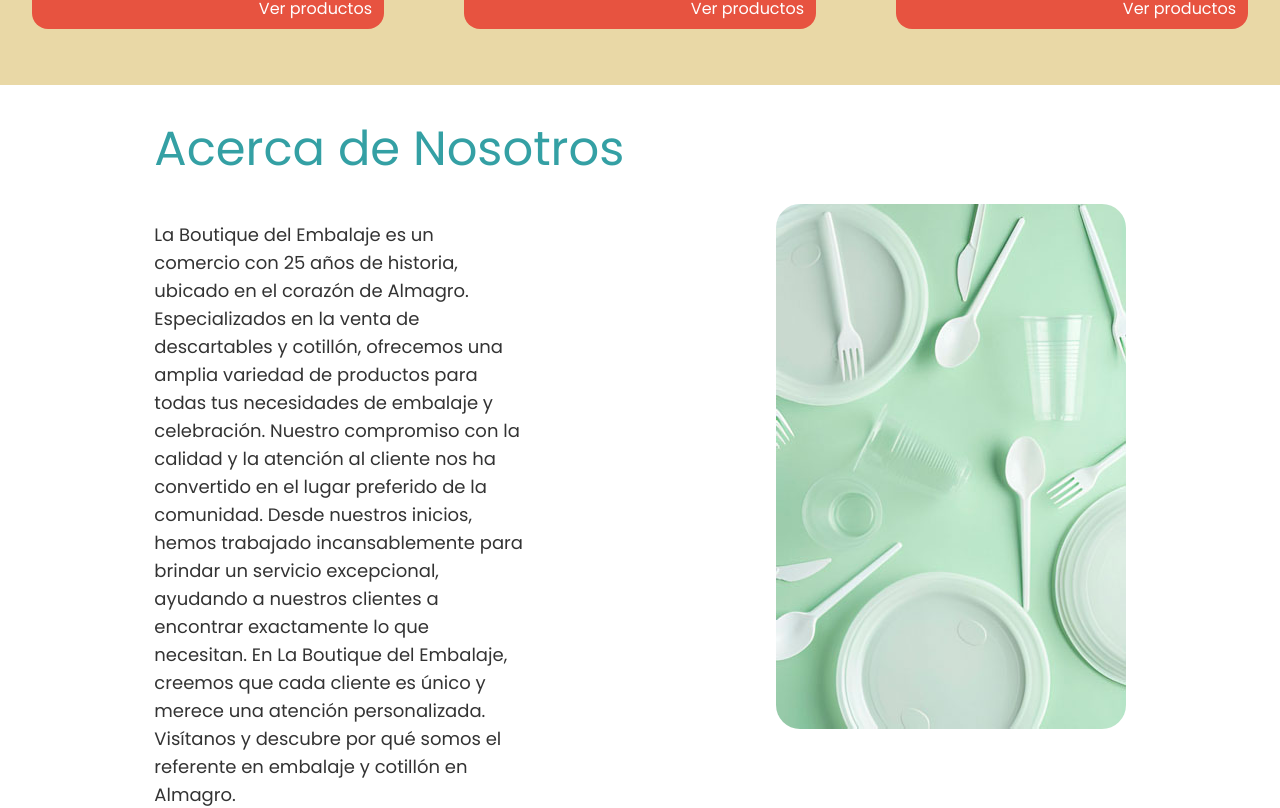
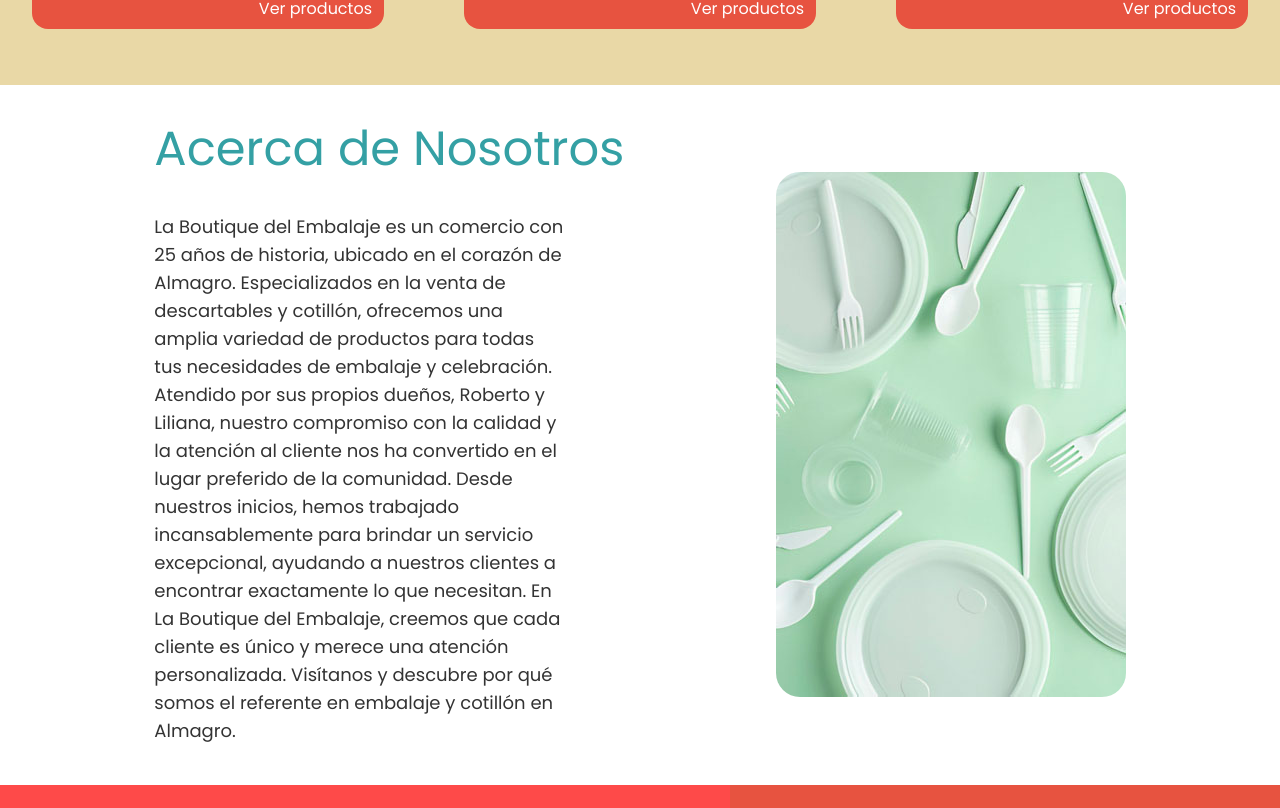
Before and after one commit to gabaiz88/la-boutique-del-embalaje, a React (Create React App) app: page / in a window 1280 px wide. Shown: the part 1440-2248 px from the top of the page. Built offline with nearby package versions, Linux system fonts and the light colour scheme.

Commit message:
version 2.0

```diff
--- a/src/components/About.js
+++ b/src/components/About.js
@@ -5,12 +5,11 @@ const About = () => {
   return (
     <div className='bg-white w-full'>
     <div id="about" className="bg-white flex flex-col gap-10 p-5 sm:p-10 sm:flex-row justify-center items-center sm:w-10/12 sm:mx-auto sm:gap-32">
-      <div className='flex flex-col w-full sm:w-2/4 justify-between gap-10 sm:gap-10'>
+      <div className='flex flex-col w-full sm:w-2/4 justify-between gap-10 sm:gap-8'>
         <div className=''>
           <h2 className="text-5xl mb-2">Acerca de Nosotros</h2>
         </div>
-        <p className='w-full sm:w-9/12 text-lg'>La Boutique del Embalaje es un comercio con 25 años de historia, ubicado en el corazón de Almagro. Especializados en la venta de descartables y cotillón, ofrecemos una amplia variedad de productos para todas tus necesidades de embalaje y celebración. Nuestro compromiso con la calidad y la atención al cliente nos ha convertido en el lugar preferido de la comunidad.
-        Desde nuestros inicios, hemos trabajado incansablemente para brindar un servicio excepcional, ayudando a nuestros clientes a encontrar exactamente lo que necesitan. En La Boutique del Embalaje, creemos que cada cliente es único y merece una atención personalizada. Visítanos y descubre por qué somos el referente en embalaje y cotillón en Almagro.</p>
+        <p className='w-full sm:w-10/12 text-lg'>La Boutique del Embalaje es un comercio con 25 años de historia, ubicado en el corazón de Almagro. Especializados en la venta de descartables y cotillón, ofrecemos una amplia variedad de productos para todas tus necesidades de embalaje y celebración. Atendido por sus propios dueños, Roberto y Liliana, nuestro compromiso con la calidad y la atención al cliente nos ha convertido en el lugar preferido de la comunidad. Desde nuestros inicios, hemos trabajado incansablemente para brindar un servicio excepcional, ayudando a nuestros clientes a encontrar exactamente lo que necesitan. En La Boutique del Embalaje, creemos que cada cliente es único y merece una atención personalizada. Visítanos y descubre por qué somos el referente en embalaje y cotillón en Almagro.</p>
       </div>
       <div className=''>
         <img src={imagen} className='rounded-3xl' alt="imagen"></img>
```
